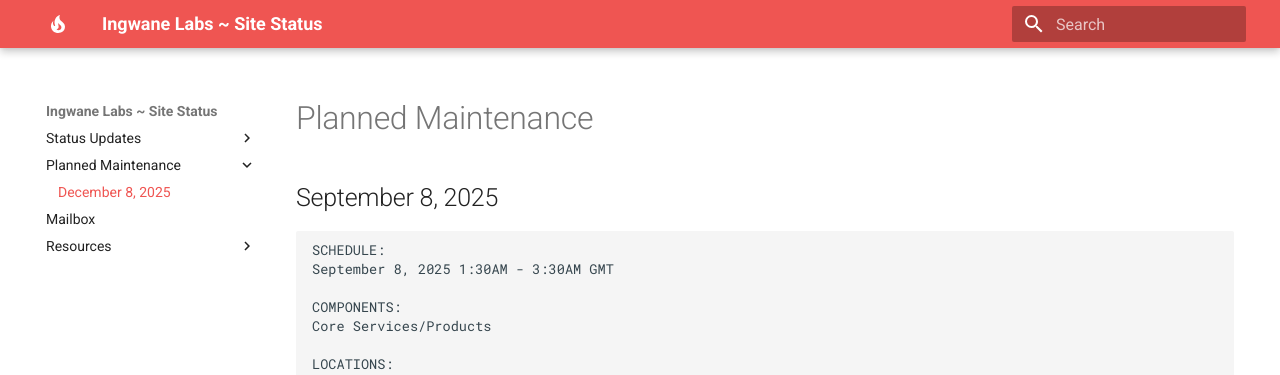
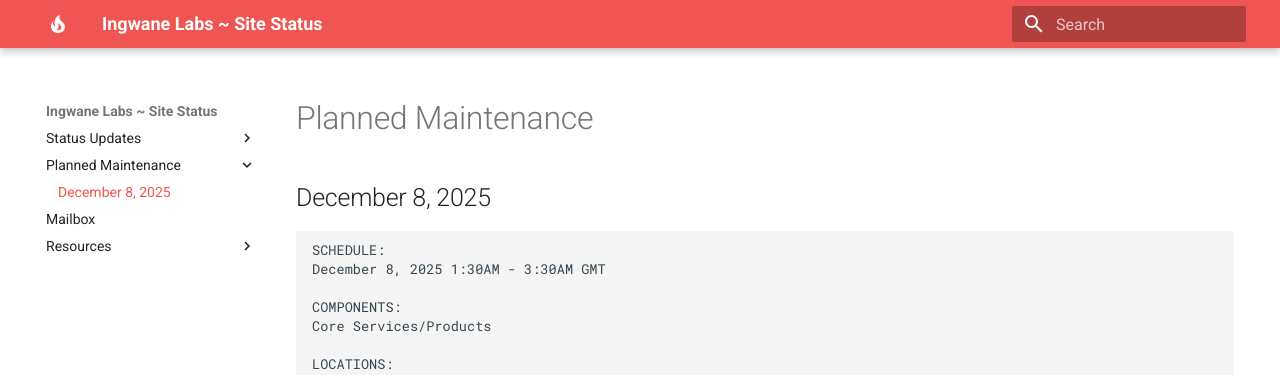
Before and after one commit to ingwanelabs/status, an MkDocs documentation site: the page built from docs/planned-20251208.md, in a window 1280 px wide. Shown: the top 375 px of the page. Built offline with MkDocs 1.6.1 and Material for MkDocs 9.7.7, drawn with Linux system fonts in a browser that asks for light colours; some of the changed text lies outside the part shown.

Commit message:
December not September

````diff
--- a/docs/planned-20251208.md
+++ b/docs/planned-20251208.md
@@ -1,10 +1,10 @@
 # Planned Maintenance
 
-## September 8, 2025
+## December 8, 2025
 
 ```
 SCHEDULE:
-September 8, 2025 1:30AM - 3:30AM GMT
+December 8, 2025 1:30AM - 3:30AM GMT
 
 COMPONENTS:
 Core Services/Products
````
